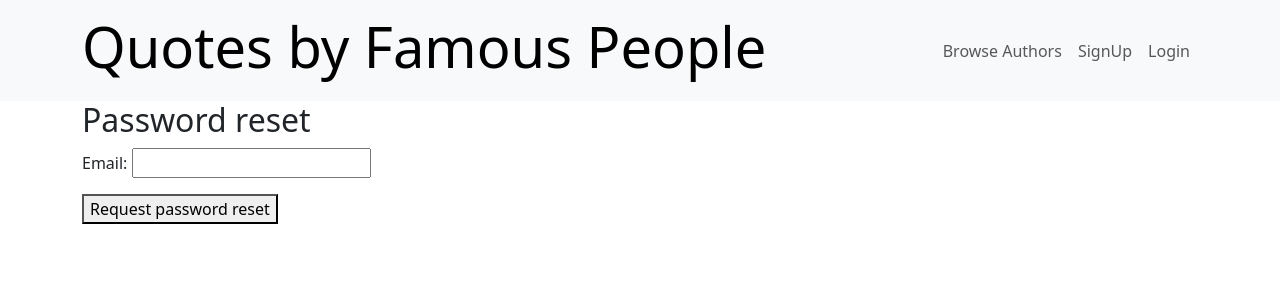
After one commit to VBit7/HW_2_13_Django, a Django app: page /users/reset-password/ in a window 1280 px wide. The commit adds this page. Shown: the top 300 px of the page. Run offline with Django 5.2, Linux system fonts and the light colour scheme.

Commit message:
added the ability to recover a password

```diff
--- a/quotes/scheduler/runapscheduler.py
+++ b/quotes/scheduler/runapscheduler.py
@@ -44,7 +44,7 @@ class Command(BaseCommand):
         scheduler.add_job(
             my_job,
             # trigger=CronTrigger(minute="*/1"),
-            trigger='interval', minutes=1,
+            trigger='interval', days=1,
             id="my_job",  # The `id` assigned to each job MUST be unique
             max_instances=1,
             replace_existing=True,
--- /dev/null
+++ b/users/templates/users/password_reset.html
@@ -0,0 +1,12 @@
+{% extends "quotes/base.html" %}
+
+{% block content %}
+
+<h2>Password reset</h2>
+<form method="post">
+    {% csrf_token %}
+    {{ form.as_p }}
+    <button type="submit">Request password reset</button>
+</form>
+
+{% endblock %}
--- /dev/null
+++ b/users/templates/users/password_reset_subject.txt
@@ -0,0 +1 @@
+Password Reset
--- a/users/urls.py
+++ b/users/urls.py
@@ -1,5 +1,6 @@
 from django.urls import path, include
 from django.contrib.auth.views import LoginView, LogoutView
+from django.contrib.auth.views import PasswordResetDoneView, PasswordResetConfirmView, PasswordResetCompleteView
 
 from . import views
 from .forms import LoginForm
@@ -11,4 +12,16 @@ urlpatterns = [
     path('signup/', views.RegisterView.as_view(), name='signup'),
     path('login/', LoginView.as_view(template_name='users/login.html', form_class=LoginForm), name='login'),
     path('logout/', LogoutView.as_view(template_name='users/logout.html'), name='logout'),
+
+    path('reset-password/', views.ResetPasswordView.as_view(), name='password_reset'),
+    path('reset-password/done/', PasswordResetDoneView.as_view(template_name='users/password_reset_done.html'),
+         name='password_reset_done'),
+    path('reset-password/confirm/<uidb64>/<token>/',
+         PasswordResetConfirmView.as_view(template_name='users/password_reset_confirm.html',
+                                          success_url='/users/reset-password/complete/'),
+         name='password_reset_confirm'),
+    path('reset-password/complete/',
+         PasswordResetCompleteView.as_view(template_name='users/password_reset_complete.html'),
+         name='password_reset_complete'),
+
 ]
--- a/users/views.py
+++ b/users/views.py
@@ -3,6 +3,10 @@ from django.views import View
 from django.contrib import messages
 
 from .forms import RegisterForm
+
+from django.contrib.auth.views import PasswordResetView
+from django.contrib.messages.views import SuccessMessageMixin
+from django.urls import reverse_lazy
 
 
 class RegisterView(View):
@@ -20,3 +24,12 @@ class RegisterView(View):
             messages.success(request, f"Congratulations, {username}. Your account has been successfully created.")
             return redirect(to="users:login")
         return render(request, self.template_name, {"form": form})
+
+
+class ResetPasswordView(SuccessMessageMixin, PasswordResetView):
+    template_name = 'users/password_reset.html'
+    email_template_name = 'users/password_reset_email.html'
+    html_email_template_name = 'users/password_reset_email.html'
+    success_url = reverse_lazy('users:password_reset_done')
+    success_message = "An email with instructions to reset your password has been sent to %(email)s."
+    subject_template_name = 'users/password_reset_subject.txt'
```
Also changed, not shown: hw10/settings.py (+13 -2 lines), quotes/apps.py (+4 -4 lines), users/templates/users/login.html (+10 -2 lines), users/templates/users/password_reset_complete.html (added, +7 -0 lines), users/templates/users/password_reset_confirm.html (added, +12 -0 lines), users/templates/users/password_reset_done.html (added, +8 -0 lines), users/templates/users/password_reset_email.html (added, +13 -0 lines), 2 other files.
